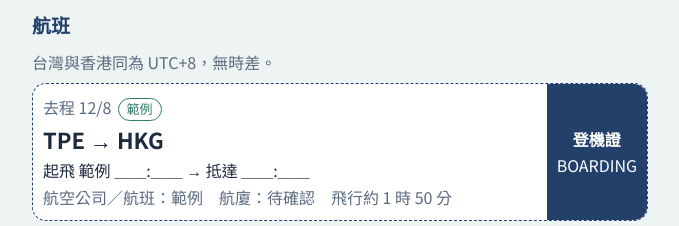
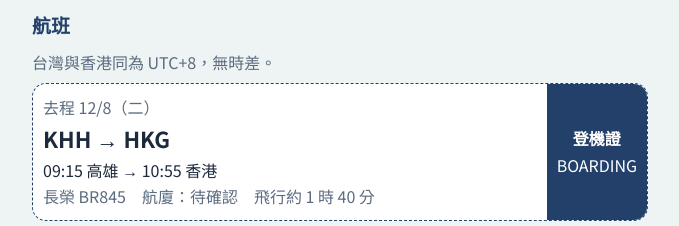
Before and after one commit to luby0723-blip/2026HongKong, a plain HTML site: page index.html in a window 1280 px wide. Shown: the part 683-909 px from the top of the page, without its empty margins (300-979 px from the left). Drawn offline with Linux system fonts and the light colour scheme.

Commit message:
Update index.html

```diff
--- a/index.html
+++ b/index.html
@@ -120,7 +120,7 @@ const store={get(k,d){try{const v=localStorage.getItem(k);return v?JSON.parse(v)
 const TABS=[["over","🏠","總覽"],["days","🗓","每日行程"],["list","✅","行前清單"],["stay","🏨","住宿速查"]];
 const DAYS=[
 {d:"12/8",w:"二",t:"機場 → 中上環 → 迪士尼",hi:20,lo:16,rain:"10%",
- it:[{k:"plain",n:"抵達香港國際機場",tbc:1,q:"Hong Kong International Airport"},
+ it:[{k:"plain",n:"抵達香港國際機場",d:"長榮 BR845，10:55 抵達；入境、領行李後前往機場快線。",q:"Hong Kong International Airport"},
  {tr:"港鐵機場快線 → 市區（截圖顯示約 34 分，轉乘細節待確認）"},
  {k:"food",n:"Bakehouse（中環／上環）",d:"烘焙與甜點店，店址、營業時間待確認。",food:"烘焙／甜點",bud:"待確認",tbc:1,q:"Bakehouse Hong Kong"},
  {tr:"步行（分鐘數待確認）"},
@@ -140,7 +140,7 @@ const DAYS=[
  {tr:"港鐵荃灣線 荃灣 → 大角咀（約 20 分，待確認）"},
  {k:"food",n:"大角咀咖啡與美食",d:"店名待確認。",food:"待確認",bud:"待確認",tbc:1,q:"Tai Kok Tsui"},
  {tr:"港鐵 → 機場快線 → 機場（請預留充足緩衝）"},
- {k:"plain",n:"返程：香港國際機場",d:"起飛時間待確認。",tbc:1,q:"Hong Kong International Airport"}],
+ {k:"plain",n:"返程：香港國際機場",d:"長榮 BR850，19:30 起飛；建議 16:30 前抵達機場辦理登機（建議值）。",q:"Hong Kong International Airport"}],
  alt:["下雨：荃灣改逛室內商場","大角咀以咖啡店為主，縮短戶外行程"]}];
 const CL={"行前待辦":["確認護照效期與入境規定","購買迪士尼門票並確認入園日期","預訂機場快線或準備八達通","eSIM 或漫遊","兌換港幣"],"行李準備":["護照","充電器","行動電源","薄外套","雨具"],"餐廳與訂位":["中上環咖啡店與甜點店（確認營業時間與排隊）","迪士尼園內餐廳（視需要訂位）","12/10 荃灣、大角咀用餐（待確認）"]};
 let day=0,rain=false,done=store.get("done",{}),list=store.get("list",null)||Object.fromEntries(Object.entries(CL).map(([k,v])=>[k,v.map(t=>({t,c:0}))])),ex=store.get("ex",[]);
@@ -152,8 +152,8 @@ $("#tabs").onclick=e=>{const b=e.target.closest("button");if(b)show(b.dataset.t)
 document.querySelectorAll("[data-go]").forEach(b=>b.onclick=()=>{show("over");scrollTo({top:0})});
 function count(){const s=new Date(2026,11,8),n=new Date(),t=new Date(n.getFullYear(),n.getMonth(),n.getDate()),df=Math.round((s-t)/864e5);
  $("#count").innerHTML=df>0?`<div class="sub">距離出發還有</div><div class="big">${df} 天</div>`:df>-3?`<div class="sub">旅行進行中</div><div class="big">第 ${1-df} 天</div><div>${DAYS[-df].t}</div>`:`<div class="big">旅程結束</div>`}
-function flights(){const f=(t,a,b,d)=>`<div class="pass"><div class="l"><div class="sub" style="margin:0">${t}<span class="tag eg">範例</span></div><div class="route">${a} → ${b}</div><div>${d}</div><div class="sub" style="margin:0">航空公司／航班：範例　航廈：待確認　飛行約 1 時 50 分</div></div><div class="r"><b>登機證</b><span>BOARDING</span></div></div>`;
- $("#flights").innerHTML=f("去程 12/8","TPE","HKG","起飛 範例 ＿＿:＿＿ → 抵達 ＿＿:＿＿")+f("回程 12/10","HKG","TPE","起飛 待確認 → 抵達 待確認")}
+function flights(){const f=(t,a,b,d,c,h)=>`<div class="pass"><div class="l"><div class="sub" style="margin:0">${t}</div><div class="route">${a} → ${b}</div><div>${d}</div><div class="sub" style="margin:0">${c}　航廈：待確認　飛行約 ${h}</div></div><div class="r"><b>登機證</b><span>BOARDING</span></div></div>`;
+ $("#flights").innerHTML=f("去程 12/8（二）","KHH","HKG","09:15 高雄 → 10:55 香港","長榮 BR845","1 時 40 分")+f("回程 12/10（四）","HKG","KHH","19:30 香港 → 21:05 高雄","長榮 BR850","1 時 35 分")}
 function days(){$("#daybtns").innerHTML=DAYS.map((x,i)=>`<button data-i="${i}" aria-pressed="${i===day}"><b>${x.d}（${x.w}）</b><br>第 ${i+1} 天</button>`).join("");
  const x=DAYS[day];$("#sum").innerHTML=`<div>☁️ 約 ${x.lo}–${x.hi}°C　降雨機率 ${x.rain}${tag("範例","eg")}</div><div class="sub" style="margin:0">洋蔥式穿搭，室內冷氣偏冷。</div><div>🏨 迪士尼探索家度假酒店・迪士尼站　<a href="${maps("Disney Explorers Lodge Hong Kong")}" target="_blank" rel="noopener">地圖</a></div>`;
  if(rain){$("#tl").innerHTML=`<div class="card"><h3>雨天備案${tag("範例","eg")}</h3><ul style="margin:8px 0 0;padding-left:20px">${x.alt.map(a=>`<li>${a}</li>`).join("")}</ul></div>`;return}
```
